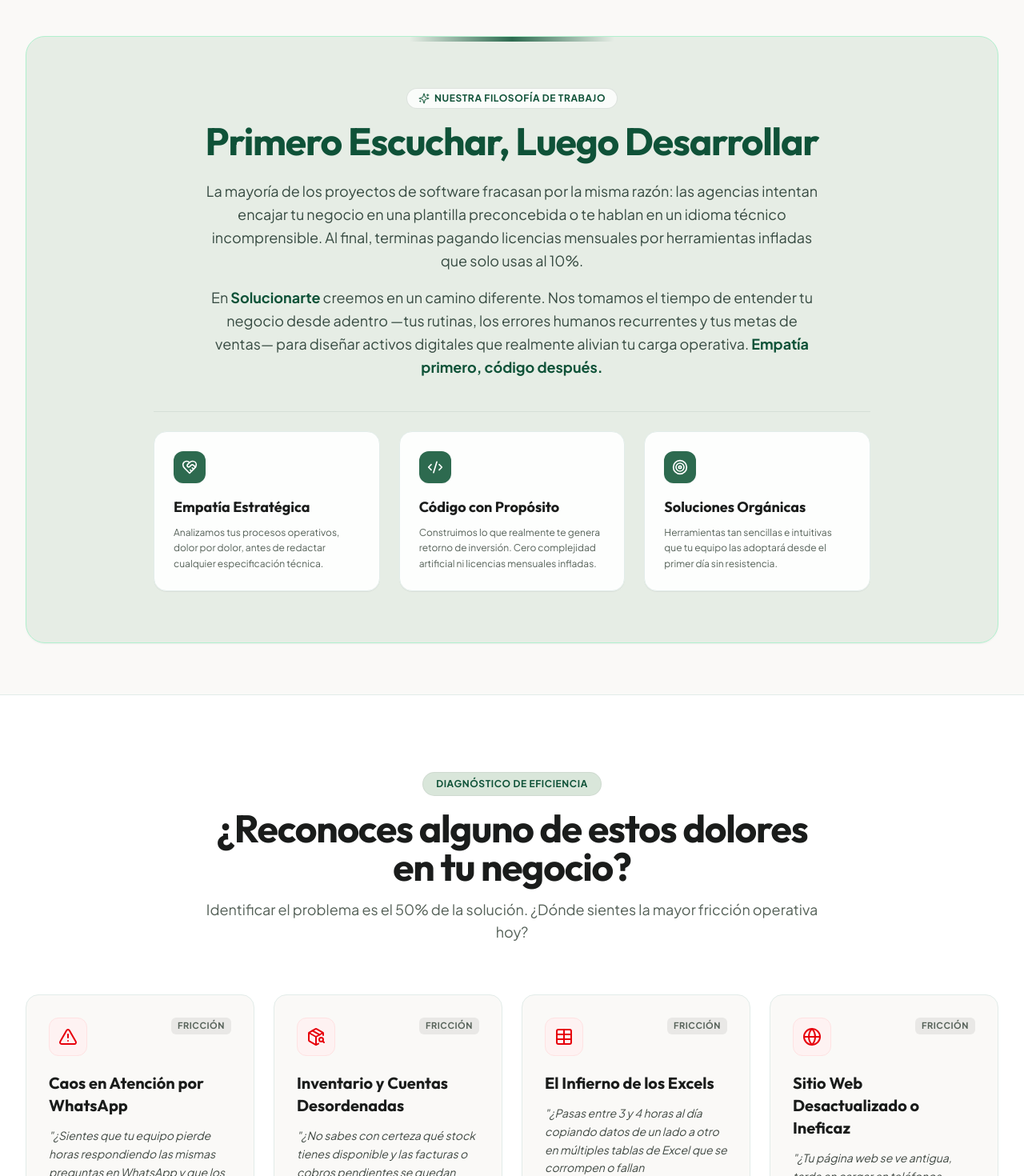
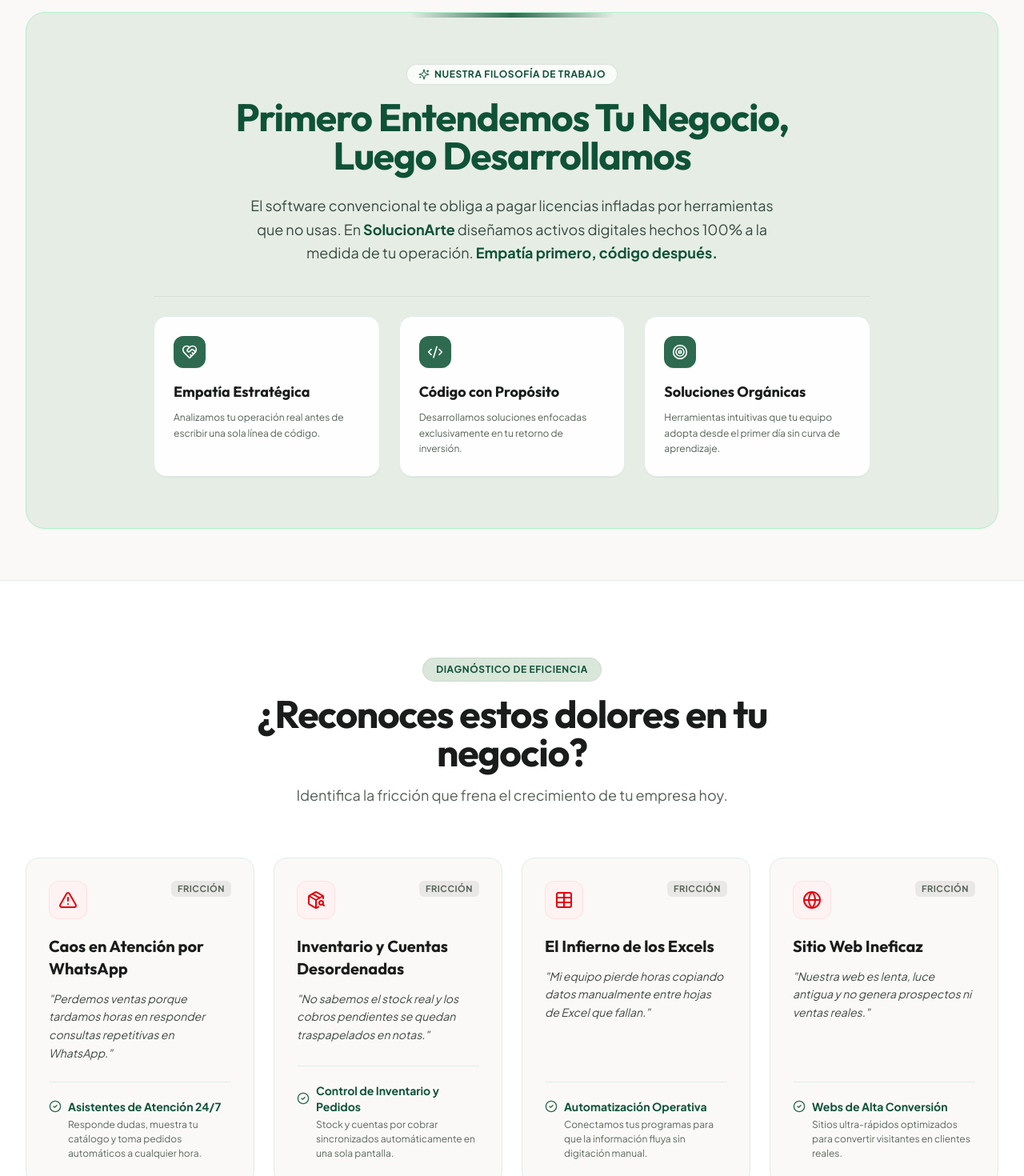
Before and after one commit to Alvarog0218/solucionarte, a React (Vite) app: page / in a window 1280 px wide. Shown: the part 940-2410 px from the top of the page at 80% size. Built offline with nearby package versions, Linux system fonts and the light colour scheme.

Commit message:
refacto text

```diff
--- a/index.html
+++ b/index.html
@@ -4,7 +4,7 @@
     <meta charset="UTF-8" />
     <link rel="icon" type="image/svg+xml" href="/vite.svg" />
     <meta name="viewport" content="width=device-width, initial-scale=1.0" />
-    <title>Solucionarte</title>
+    <title>SolucionArte</title>
     <meta name="description" content="Construimos la herramienta que tu negocio realmente necesita. Software a la medida, automatización y soluciones digitales rentables." />
 
     <!-- Google Fonts: Outfit & Plus Jakarta Sans -->
--- a/src/components/Capabilities.jsx
+++ b/src/components/Capabilities.jsx
@@ -9,11 +9,11 @@ export default function Capabilities({ onOpenWhatsApp }) {
       id: 'software',
       icon: Terminal,
       title: 'Software & Portales a la Medida',
-      tagline: 'Herramientas propias adaptadas al 100% a tus reglas de negocio.',
-      description: 'Sin pagar licencias mensuales por funciones que no necesitas. Diseñamos páneles de control sencillos para gestionar tus clientes, cobros o servicios.',
+      tagline: 'Sistemas propios adaptados 100% a tus reglas de negocio.',
+      description: 'Páneles sencillos para gestionar clientes, cobros u operaciones sin licencias recurrentes.',
       features: [
         'ERPs y CRMs personalizados a tu flujo exacto',
-        'Páneles de administración intuitivos para tu personal',
+        'Páneles intuitivos para tu personal',
         'Bases de datos optimizadas de alto rendimiento',
         'Propiedad intelectual 100% de tu empresa'
       ],
@@ -22,9 +22,9 @@ export default function Capabilities({ onOpenWhatsApp }) {
     {
       id: 'web',
       icon: Globe,
-      title: 'Webs & Landing Pages de Alta Conversión',
-      tagline: 'Sitios web rápidos y atractivos pensados para captar clientes.',
-      description: 'Optimizados para teléfonos móviles y buscadores. Convertimos a los visitantes en conversaciones reales en tu WhatsApp.',
+      title: 'Webs de Alta Conversión',
+      tagline: 'Sitios web de carga instantánea diseñados para captar clientes.',
+      description: 'Páginas veloces adaptadas a móviles que convierten tráfico en chats de WhatsApp.',
       features: [
         'Carga instantánea (< 1 segundo) en móviles',
         'SEO técnico optimizado para motores de búsqueda',
@@ -36,27 +36,27 @@ export default function Capabilities({ onOpenWhatsApp }) {
     {
       id: 'workflows',
       icon: Zap,
-      title: 'Automatización de Procesos & Conexión de Apps',
-      tagline: 'Hacemos que tus programas favoritos trabajen en equipo sin ti.',
-      description: 'Sincronizamos tus hojas de cálculo, correo electrónico, pasarelas de pago y facturación para eliminar el trabajo repetitivo.',
+      title: 'Automatización de Procesos',
+      tagline: 'Conectamos tus aplicaciones para eliminar tareas repetitivas.',
+      description: 'Sincronizamos hojas de cálculo, correo, facturación y pagos para que operen sin ti.',
       features: [
         'Sincronización de inventario en tiempo real',
-        'Generación y envío de facturas PDF automáticas',
-        'Notificaciones de estado de pedido por WhatsApp',
-        'Disparadores ante eventos específicos (webhooks)'
+        'Envío automático de facturas PDF por WhatsApp',
+        'Notificaciones automáticas de estado de pedido',
+        'Conexión vía Webhooks y APIs REST'
       ],
       techStack: ['n8n', 'Zapier', 'Python', 'REST APIs', 'Webhooks']
     },
     {
       id: 'ia',
       icon: Brain,
-      title: 'Agentes de IA & Chatbots Inteligentes 24/7',
-      tagline: 'Inteligencia artificial entrenada con la información de tu empresa.',
-      description: 'Atiende dudas frecuentes, califica prospectos y toma solicitudes fuera del horario laboral con un lenguaje natural y cercano.',
+      title: 'Agentes de IA & Chatbots 24/7',
+      tagline: 'Inteligencia artificial entrenada con los datos de tu empresa.',
+      description: 'Responde consultas, califica prospectos y toma pedidos automáticamente a cualquier hora.',
       features: [
-        'Bots de soporte y cotización entrenados con tu catálogo',
-        'Extracción automática de datos desde facturas/PDFs',
-        'Clasificación inteligente de prospectos y leads',
+        'Bots de atención entrenados con tu catálogo',
+        'Extracción automática de datos desde facturas o PDFs',
+        'Clasificación inteligente de prospectos',
         'Análisis predictivo de ventas y demanda'
       ],
       techStack: ['OpenAI API', 'LangChain', 'Python', 'Vector DB', 'WhatsApp API']
@@ -74,11 +74,11 @@ export default function Capabilities({ onOpenWhatsApp }) {
               Soluciones Digitales
             </span>
             <h2 className="font-['Outfit'] text-3xl md:text-5xl font-bold text-[#1a1c1b] tracking-tight">
-              Catálogo de Capacidades
+              Catálogo de Soluciones
             </h2>
           </div>
           <p className="text-sm md:text-base text-[#556158] max-w-md">
-            Combinamos ingeniería de software moderna con visión comercial de alto rendimiento. Haz clic en cada tarjeta para ver detalles técnicos y alcance.
+            Ingeniería de software moderna enfocada en el retorno de inversión de tu empresa.
           </p>
         </div>
 
--- a/src/components/DashboardWidget.jsx
+++ b/src/components/DashboardWidget.jsx
@@ -51,7 +51,7 @@ export default function DashboardWidget() {
               <span className="w-3 h-3 rounded-full bg-[#27C93F] inline-block"></span>
             </div>
             <span className="text-xs font-semibold text-[#556158] ml-2 font-mono">
-              solucionarte-engine v2.4
+              SolucionArte-engine v2.4
             </span>
           </div>
 
--- a/src/components/DiagnosticMatrix.jsx
+++ b/src/components/DiagnosticMatrix.jsx
@@ -16,30 +16,30 @@ export default function DiagnosticMatrix({ onOpenWhatsApp }) {
     {
       icon: AlertTriangle,
       title: 'Caos en Atención por WhatsApp',
-      problem: '¿Sientes que tu equipo pierde horas respondiendo las mismas preguntas en WhatsApp y que los clientes se van por no recibir atención inmediata?',
-      solution: 'Asistentes de Atención & Ventas 24/7',
-      impact: 'Responde preguntas, muestra tu catálogo y toma pedidos automáticos a cualquier hora.'
+      problem: 'Perdemos ventas porque tardamos horas en responder consultas repetitivas en WhatsApp.',
+      solution: 'Asistentes de Atención 24/7',
+      impact: 'Responde dudas, muestra tu catálogo y toma pedidos automáticos a cualquier hora.'
     },
     {
       icon: PackageSearch,
       title: 'Inventario y Cuentas Desordenadas',
-      problem: '¿No sabes con certeza qué stock tienes disponible y las facturas o cobros pendientes se quedan traspapelados entre notas de papel o cuadernos?',
-      solution: 'Control de Inventario & Pedidos a la Medida',
-      impact: 'Stock y cuentas sincronizados automáticamente en una pantalla fácil de entender.'
+      problem: 'No sabemos el stock real y los cobros pendientes se quedan traspapelados en notas.',
+      solution: 'Control de Inventario y Pedidos',
+      impact: 'Stock y cuentas por cobrar sincronizados automáticamente en una sola pantalla.'
     },
     {
       icon: Table,
       title: 'El Infierno de los Excels',
-      problem: '¿Pasas entre 3 y 4 horas al día copiando datos de un lado a otro en múltiples tablas de Excel que se corrompen o fallan constantemente?',
-      solution: 'Automatización de Procesos Operativos',
-      impact: 'Conectamos tus aplicaciones para que la información fluya sola sin digitación manual.'
+      problem: 'Mi equipo pierde horas copiando datos manualmente entre hojas de Excel que fallan.',
+      solution: 'Automatización Operativa',
+      impact: 'Conectamos tus programas para que la información fluya sin digitación manual.'
     },
     {
       icon: Globe,
-      title: 'Sitio Web Desactualizado o Ineficaz',
-      problem: '¿Tu página web se ve antigua, tarda en cargar en teléfonos móviles o parece un folleto estático que no te genera ninguna venta real?',
-      solution: 'Webs de Alta Conversión y Carga Instantánea',
-      impact: 'Páginas modernas y ultra-rápidas diseñadas para convertir visitas en clientes reales.'
+      title: 'Sitio Web Ineficaz',
+      problem: 'Nuestra web es lenta, luce antigua y no genera prospectos ni ventas reales.',
+      solution: 'Webs de Alta Conversión',
+      impact: 'Sitios ultra-rápidos optimizados para convertir visitantes en clientes reales.'
     }
   ];
 
@@ -53,10 +53,10 @@ export default function DiagnosticMatrix({ onOpenWhatsApp }) {
             Diagnóstico de Eficiencia
           </span>
           <h2 className="font-['Outfit'] text-3xl md:text-5xl font-bold text-[#1a1c1b] mb-4 tracking-tight">
-            ¿Reconoces alguno de estos dolores en tu negocio?
+            ¿Reconoces estos dolores en tu negocio?
           </h2>
           <p className="text-base md:text-lg text-[#556158]">
-            Identificar el problema es el 50% de la solución. ¿Dónde sientes la mayor fricción operativa hoy?
+            Identifica la fricción que frena el crecimiento de tu empresa hoy.
           </p>
         </div>
 
@@ -111,10 +111,10 @@ export default function DiagnosticMatrix({ onOpenWhatsApp }) {
                 <span>Simulador Interactivo de Ahorro</span>
               </div>
               <h3 className="font-['Outfit'] text-2xl md:text-3xl font-bold text-[#1a1c1b] mb-4">
-                Calcula cuánto tiempo y dinero estás perdiendo
+                Calcula el tiempo y dinero que pierdes
               </h3>
               <p className="text-sm text-[#556158] mb-8">
-                Ajusta los valores de tu equipo para proyectar el impacto de la automatización en tu negocio:
+                Mide el impacto directo de la automatización en la productividad de tu equipo:
               </p>
 
               <div className="space-y-6">
--- a/src/components/Footer.jsx
+++ b/src/components/Footer.jsx
@@ -18,7 +18,7 @@ export default function Footer({ onOpenWhatsApp }) {
             {/* Left Bio */}
             <div className="max-w-md">
               <span className="font-['Outfit'] text-[#0f5238] text-2xl font-bold mb-3 block tracking-tight">
-                Solucionarte
+                SolucionArte
               </span>
               <p className="text-[#556158] text-sm leading-relaxed">
                 Transformamos procesos manuales en activos digitales que trabajan por ti 24/7. Sin complicaciones, sin jerga técnica, solo resultados medibles.
@@ -48,7 +48,7 @@ export default function Footer({ onOpenWhatsApp }) {
 
           {/* Bottom Bar */}
           <div className="pt-8 border-t border-[#bfc9c1]/40 flex flex-col md:flex-row justify-between items-center gap-4 text-xs text-[#556158]">
-            <p>© 2026 Solucionarte. Todos los derechos reservados.</p>
+            <p>© 2026 SolucionArte. Todos los derechos reservados.</p>
 
             <div className="flex items-center gap-6 font-medium">
               <button
@@ -100,7 +100,7 @@ export default function Footer({ onOpenWhatsApp }) {
               {modalType === 'privacy' ? (
                 <>
                   <p>
-                    En <strong>Solucionarte</strong> nos tomamos la privacidad y confidencialidad de tu negocio con máxima seriedad.
+                    En <strong>SolucionArte</strong> nos tomamos la privacidad y confidencialidad de tu negocio con máxima seriedad.
                   </p>
                   <p>
                     <strong>1. Uso de Datos:</strong> La información provista en nuestros formularios o conversaciones de WhatsApp es utilizada exclusivamente para diagnosticar tus requerimientos de software y enviarte propuestas comerciales.
@@ -115,7 +115,7 @@ export default function Footer({ onOpenWhatsApp }) {
               ) : (
                 <>
                   <p>
-                    Términos generales para la contratación de desarrollos de software y automatización con <strong>Solucionarte</strong>:
+                    Términos generales para la contratación de desarrollos de software y automatización con <strong>SolucionArte</strong>:
                   </p>
                   <p>
                     <strong>1. Cotizaciones Cerradas:</strong> Garantizamos precios fijos sin costos ocultos sobre los alcances pactados en el Documento de Especificaciones.
--- a/src/components/Hero.jsx
+++ b/src/components/Hero.jsx
@@ -23,15 +23,15 @@ export default function Hero({ onOpenWhatsApp }) {
 
             {/* Headline (H1) */}
             <h1 className="font-['Outfit'] text-[38px] sm:text-[48px] md:text-[56px] lg:text-[60px] leading-[1.12] font-bold text-[#1a1c1b] tracking-tight mb-6">
-              Construimos la herramienta que tu negocio{' '}
+              Software y Automatización{' '}
               <span className="text-[#0f5238]">
-                realmente necesita.
+                a la Medida de tu Negocio.
               </span>
             </h1>
 
             {/* Subtitle */}
             <p className="text-base sm:text-lg text-[#556158] max-w-2xl mx-auto lg:mx-0 mb-8 leading-relaxed">
-              Sabemos que tu flujo de trabajo es único. Por eso, antes de escribir una sola línea de código, nos sentamos a escucharte para entender tus procesos y devolverte horas libres cada semana.
+              Optimizamos tus procesos operativos para devolverte horas libres cada semana. Sin licencias mensuales ni plantillas rígidas.
             </p>
 
             {/* CTAs */}
--- a/src/components/Navbar.jsx
+++ b/src/components/Navbar.jsx
@@ -19,7 +19,7 @@ export default function Navbar({ onOpenWhatsApp }) {
           {/* Logo & Status Badge */}
           <div className="flex items-center gap-3">
             <a href="#" className="font-['Outfit'] text-xl md:text-2xl font-bold text-[#0f5238] tracking-tight hover:opacity-90 transition-opacity">
-              Solucionarte
+              SolucionArte
             </a>
             <span className="hidden lg:inline-flex bg-[#d9e6da] text-[#5b675e] px-3 py-1 rounded-full text-xs font-semibold items-center gap-1.5 border border-[#bfc9c1]/40">
               <span className="w-2 h-2 rounded-full bg-[#2d6a4f] animate-pulse"></span>
--- a/src/components/Philosophy.jsx
+++ b/src/components/Philosophy.jsx
@@ -6,17 +6,17 @@ export default function Philosophy() {
     {
       icon: HeartHandshake,
       title: 'Empatía Estratégica',
-      description: 'Analizamos tus procesos operativos, dolor por dolor, antes de redactar cualquier especificación técnica.'
+      description: 'Analizamos tu operación real antes de escribir una sola línea de código.'
     },
     {
       icon: Code2,
       title: 'Código con Propósito',
-      description: 'Construimos lo que realmente te genera retorno de inversión. Cero complejidad artificial ni licencias mensuales infladas.'
+      description: 'Desarrollamos soluciones enfocadas exclusivamente en tu retorno de inversión.'
     },
     {
       icon: Target,
       title: 'Soluciones Orgánicas',
-      description: 'Herramientas tan sencillas e intuitivas que tu equipo las adoptará desde el primer día sin resistencia.'
+      description: 'Herramientas intuitivas que tu equipo adopta desde el primer día sin curva de aprendizaje.'
     }
   ];
 
@@ -37,16 +37,12 @@ export default function Philosophy() {
             </span>
 
             <h2 className="font-['Outfit'] text-3xl md:text-5xl font-bold text-[#0f5238] mb-6 tracking-tight">
-              Primero Escuchar, Luego Desarrollar
+              Primero Entendemos Tu Negocio, Luego Desarrollamos
             </h2>
 
-            <div className="text-base md:text-lg text-[#374b42] leading-relaxed mb-10 font-normal space-y-4">
+            <div className="text-base md:text-lg text-[#374b42] leading-relaxed mb-10 font-normal space-y-4 max-w-2xl mx-auto">
               <p>
-                La mayoría de los proyectos de software fracasan por la misma razón: las agencias intentan encajar tu negocio en una plantilla preconcebida o te hablan en un idioma técnico incomprensible. Al final, terminas pagando licencias mensuales por herramientas infladas que solo usas al 10%.
-              </p>
-              <p>
-                En <strong className="font-bold text-[#0f5238]">Solucionarte</strong> creemos en un camino diferente. Nos tomamos el tiempo de entender tu negocio desde adentro —tus rutinas, los errores humanos recurrentes y tus metas de ventas— para diseñar activos digitales que realmente alivian tu carga operativa.{' '}
-                <strong className="font-bold text-[#0f5238]">Empatía primero, código después.</strong>
+                El software convencional te obliga a pagar licencias infladas por herramientas que no usas. En <strong className="font-bold text-[#0f5238]">SolucionArte</strong> diseñamos activos digitales hechos 100% a la medida de tu operación. <strong className="font-bold text-[#0f5238]">Empatía primero, código después.</strong>
               </p>
             </div>
           </div>
--- a/src/components/WhatsAppModal.jsx
+++ b/src/components/WhatsAppModal.jsx
@@ -32,7 +32,7 @@ export default function WhatsAppModal({ isOpen, onClose, initialMessage }) {
       // Ignore if confetti fails
     }
 
-    const fullMessage = `Hola Solucionarte 👋🏼\nMi nombre es: ${contactName || 'Un visitante del sitio web'}\nTipo de proyecto: ${projectType}\n\nMensaje: ${customMsg}`;
+    const fullMessage = `Hola SolucionArte 👋🏼\nMi nombre es: ${contactName || 'Un visitante del sitio web'}\nTipo de proyecto: ${projectType}\n\nMensaje: ${customMsg}`;
     const encodedText = encodeURIComponent(fullMessage);
     const whatsappUrl = `https://wa.me/${phoneNumber}?text=${encodedText}`;
 
@@ -66,7 +66,7 @@ export default function WhatsAppModal({ isOpen, onClose, initialMessage }) {
           </div>
           <div>
             <h3 className="font-['Outfit'] text-2xl font-bold text-[#1a1c1b] leading-tight">
-              Hablar con Solucionarte
+              Hablar con SolucionArte
             </h3>
             <p className="text-xs text-[#2d6a4f] font-medium flex items-center gap-1">
               <span className="w-2 h-2 rounded-full bg-emerald-500 animate-pulse"></span>
```
Also changed, not shown: src/components/CTASection.jsx (+8 -8 lines), src/components/Process.jsx (+16 -16 lines), 1 other file (tests, documents, lock files or other folders).
